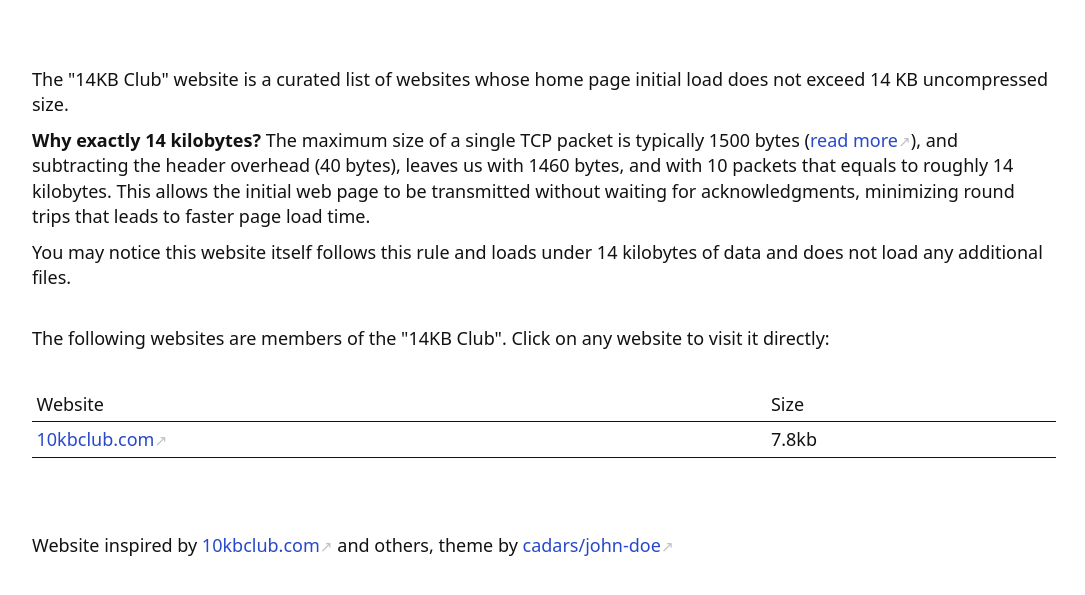
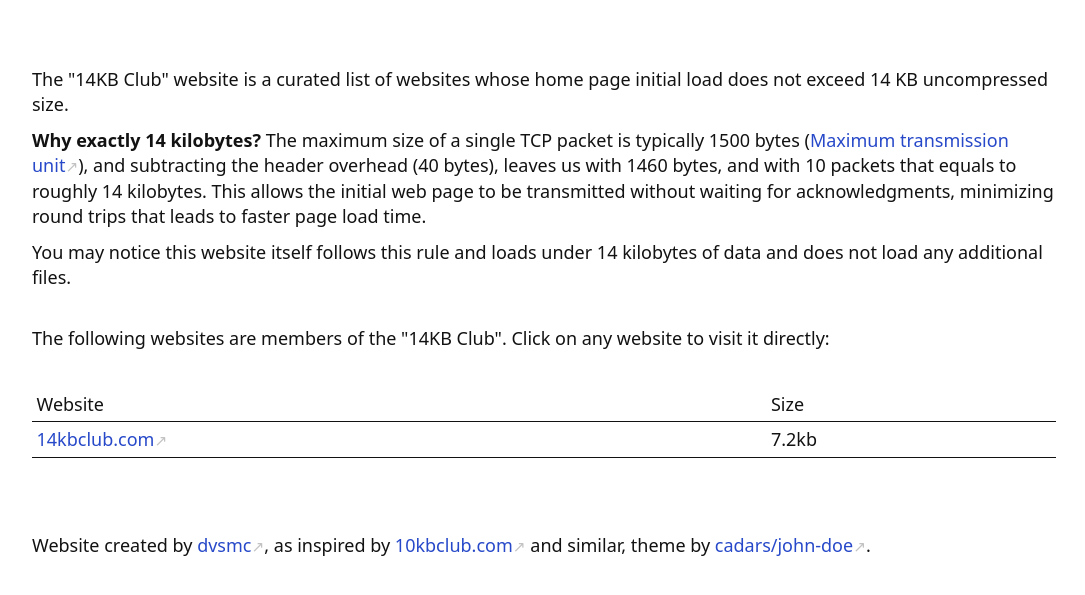
Before and after one commit to dvsmc/14kbclub, a website: page index.html in a window 1280 px wide. Shown: the part 105-700 px from the top of the page, without its empty margins (96-1181 px from the left). Drawn offline with Linux system fonts and the light colour scheme.

Commit message:
Update texts

```diff
--- a/index.html
+++ b/index.html
@@ -32,7 +32,7 @@
             <section id="members">
 
               <p>The "14KB Club" website is a curated list of websites whose home page initial load does not exceed 14 KB uncompressed size.</p>
-              <p><b>Why exactly 14 kilobytes?</b> The maximum size of a single TCP packet is typically 1500 bytes (<a href="https://en.wikipedia.org/wiki/Maximum_transmission_unit">read more</a>), and subtracting the header overhead (40 bytes), leaves us with 1460 bytes, and with 10 packets that equals to roughly 14 kilobytes. This allows the initial web page to be transmitted without waiting for acknowledgments, minimizing round trips that leads to faster page load time.</p>
+              <p><b>Why exactly 14 kilobytes?</b> The maximum size of a single TCP packet is typically 1500 bytes (<a href="https://en.wikipedia.org/wiki/Maximum_transmission_unit">Maximum transmission unit</a>), and subtracting the header overhead (40 bytes), leaves us with 1460 bytes, and with 10 packets that equals to roughly 14 kilobytes. This allows the initial web page to be transmitted without waiting for acknowledgments, minimizing round trips that leads to faster page load time.</p>
               <p>You may notice this website itself follows this rule and loads under 14 kilobytes of data and does not load any additional files.</p>
 
               <br/>
@@ -49,7 +49,7 @@
                   </tr>
                 </thead>
                 <tbody>
-                  <tr><td><a href="https://10kbclub.com/">10kbclub.com</a></td><td>7.8kb</td></tr>
+                  <tr><td><a href="https://14kbclub.com/">14kbclub.com</a></td><td>7.2kb</td></tr>
                 </tbody>
               </table>
 
@@ -58,7 +58,7 @@
               <br/>
 
               <footer>
-                <p>Website inspired by <a href="https://10kbclub.com/">10kbclub.com</a> and others, theme by <a href="https://github.com/cadars/john-doe">cadars/john-doe</a></p>
+                <p>Website created by <a href="https://github.com/dvsmc">dvsmc</a>, as inspired by <a href="https://10kbclub.com/">10kbclub.com</a> and similar, theme by <a href="https://github.com/cadars/john-doe">cadars/john-doe</a>.</p>
               </footer>
 
             </section>
@@ -89,11 +89,13 @@
 
                 <p>First please read the <a href="#rules">rules</a> and then you can submit your own website.</p>
 
+                <p>To check actualy byte size of your website, you can use tool like <a href="https://www.rankwatch.com/free-tools/website-page-size-checker">Website Page Size Checker Tool</a></p>
+
                 <p>Please note if your website exceeds 14kb, you might consider <a href="https://250kb.club/">250kb.club</a> or <a href="https://512kb.club/">512kB.club</a> or even <a href="https://1mb.club/">1mb.club</a>.</p>
 
                 <p><b>Easiest</b> way for your website to appear on site is to <a href="https://github.com/dvsmc/14kbclub/issues/new">open a new issue</a> in the <a href="https://github.com/dvsmc/14kbclub">dvsmc/14kbclub</a> GitHub repository and complete the issue template.</p>
 
-                <p><b>Fastest</b> way for your website to appear in site is to <a href="https://github.com/dvsmc/14kbclub/fork">fork</a> the <a href="https://github.com/dvsmc/14kbclub">dvsmc/14kbclub</a> GitHub repository, add your website to <a href="https://github.com/dvsmc/14kbclub/blob/main/index.html#L52">index.html</a> as last table row and submit a <a href="https://github.com/dvsmc/14kbclub/compare">pull request</a>.</p>
+                <p><b>Fastest</b> way for your website to appear in site is to <a href="https://github.com/dvsmc/14kbclub/fork">fork</a> the <a href="https://github.com/dvsmc/14kbclub">dvsmc/14kbclub</a> GitHub repository, add your website to <a href="https://github.com/dvsmc/14kbclub/blob/main/index.html#L52">index.html</a> as table row in order of size (smallest on top) a <a href="https://github.com/dvsmc/14kbclub/compare">pull request</a>.</p>
 
                 <p>If at some point maintenance of this website is slow, not going in right direction, feel free to open an issue on the GitHub project itself and we'll see where it goes.</p>
 
```
